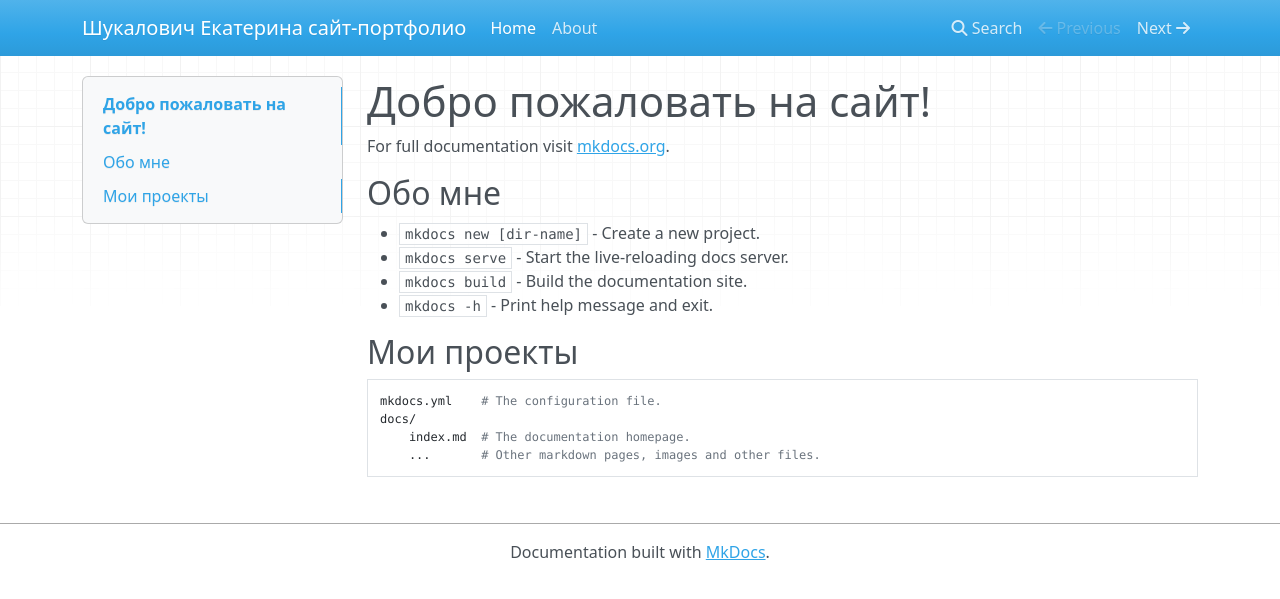
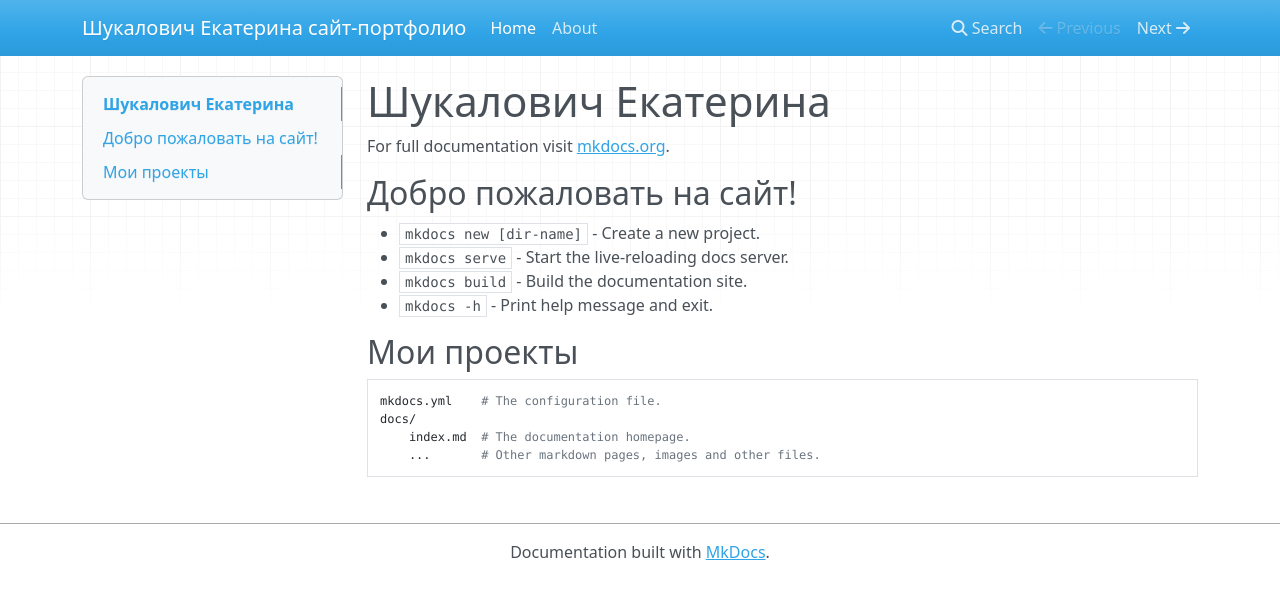
Before and after one commit to ekaterinashukalovich/ekaterinashukalovich.github.io, an MkDocs documentation site: the page built from source/docs/index.md, in a window 1280 px wide. Shown: the top 599 px of the page. Built offline with MkDocs 1.6.1, drawn with Linux system fonts in a browser that asks for light colours; nearby versions of some CDN libraries.

Commit message:
Update index.md

```diff
--- a/source/docs/index.md
+++ b/source/docs/index.md
@@ -1,8 +1,8 @@
-# Добро пожаловать на сайт!
+# Шукалович Екатерина
 
 For full documentation visit [mkdocs.org](https://www.mkdocs.org).
 
-## Обо мне
+## Добро пожаловать на сайт!
 
 * `mkdocs new [dir-name]` - Create a new project.
 * `mkdocs serve` - Start the live-reloading docs server.
```
